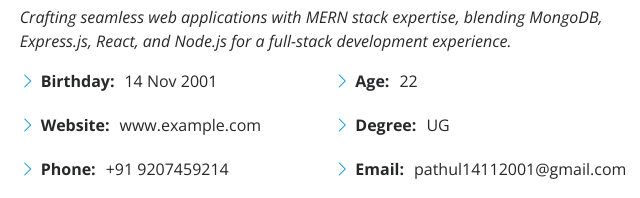
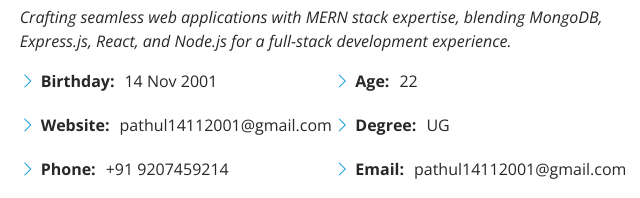
Before and after one commit to athulp2001/Athulp, a plain HTML site: page index.html in a window 1280 px wide. Shown: the part 1123-1321 px from the top of the page, 625-1265 px from the left. Drawn offline with nearby package versions, Linux system fonts and the light colour scheme; animation ran at ten frames a second.

Commit message:
3rd commit

```diff
--- a/index.html
+++ b/index.html
@@ -107,7 +107,7 @@
               <div class="col-lg-6">
                 <ul>
                   <li><i class="bi bi-chevron-right"></i> <strong>Birthday:</strong> <span>14 Nov 2001</span></li>
-                  <li><i class="bi bi-chevron-right"></i> <strong>Website:</strong> <span>www.example.com</span></li>
+                  <li><i class="bi bi-chevron-right"></i> <strong>Website:</strong> <span>pathul14112001@gmail.com</span></li>
                   <li><i class="bi bi-chevron-right"></i> <strong>Phone:</strong> <span>+91 9207459214</span></li>
                   <li><i class="bi bi-chevron-right"></i> <strong>City:</strong> <span>Palakkad, Kerala</span></li>
                 </ul>
```
